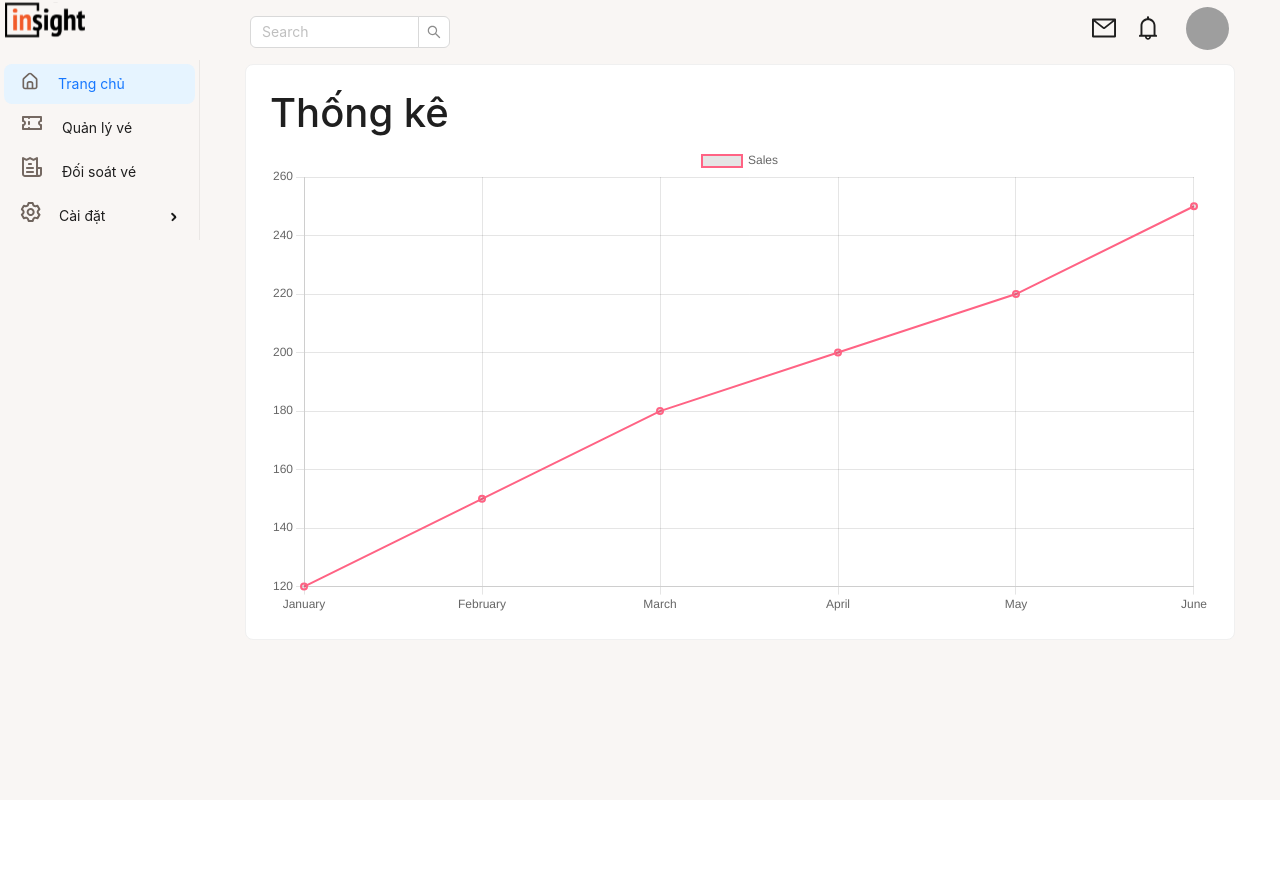
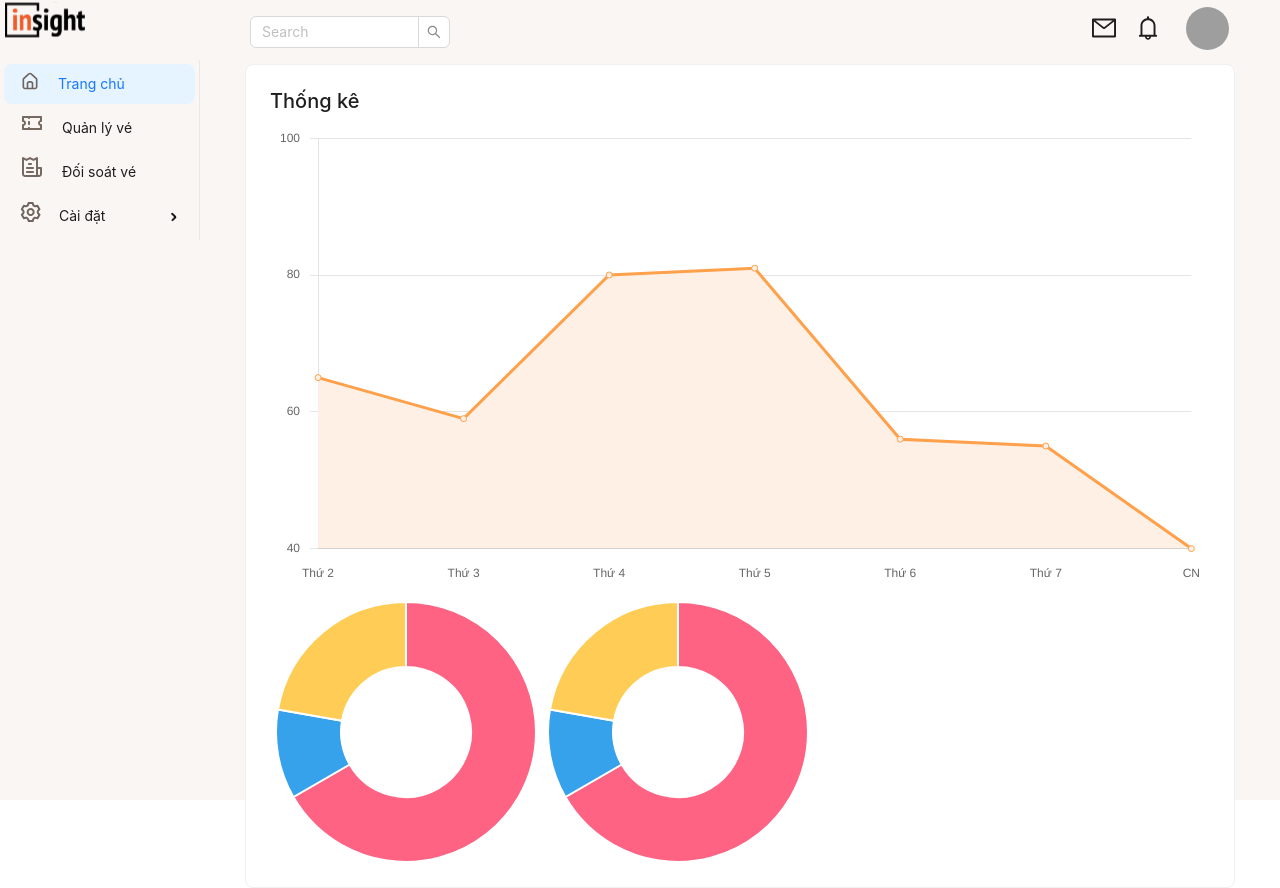
Before and after one commit to VoNgocChau/CMS_Ticket, a React (Create React App) app: page / in a window 1280 px wide. Before the commit the page ends 800 px from the top, so only its background shows below. Built offline with nearby package versions, Linux system fonts and the light colour scheme; grey boxes are pictures that could not be loaded.

Commit message:
filer ticket

```diff
--- a/package.json
+++ b/package.json
@@ -4,6 +4,7 @@
   "private": true,
   "dependencies": {
     "@ant-design/icons": "^5.1.4",
+    "@ant-design/plots": "^1.2.5",
     "@reduxjs/toolkit": "^1.9.5",
     "@testing-library/jest-dom": "^5.16.5",
     "@testing-library/react": "^13.4.0",
--- a/src/App.css
+++ b/src/App.css
@@ -1,3 +1,4 @@
 .content {
     background-color: #f9f6f4;
+    height: 400px;
 }
--- a/src/App.tsx
+++ b/src/App.tsx
@@ -4,42 +4,71 @@ import ManageTicket from "./components/ManageTicket/ManageTicket";
 import { Layout } from "antd";
 import MenuBar from "./components/SiderMenu/MenuBar";
 import HeaderComponents from "./components/Header/HeaderComponents";
-import './App.css'
+import "./App.css";
 import TicketReconci from "./components/TicketReconciliation/TicketReconci";
 import ListTicket from "./components/ListTicket/ListTicket";
 
 function App() {
+  const labels = ["Thứ 2", "Thứ 3", "Thứ 4", "Thứ 5", "Thứ 6", "Thứ 7", "CN"];
   const chartData = {
-    labels: ['January', 'February', 'March', 'April', 'May', 'June'],
+    labels: labels,
     datasets: [
       {
-        label: 'Sales',
-        data: [
-          { x: 0, y: 120 },
-          { x: 1, y: 150 },
-          { x: 2, y: 180 },
-          { x: 3, y: 200 },
-          { x: 4, y: 220 },
-          { x: 5, y: 250 },
-        ],
-        borderColor: 'rgba(255, 99, 132, 1)',
-        borderWidth: 2,
+        labels: "My first Dataset",
+        data: [65, 59, 80, 81, 56, 55, 40],
+        backgroundColor: "rgb(254, 240, 229)",
+        fill: true,
+        borderColor: "rgb(255, 160, 75)",
       },
     ],
+  };
+  const chartOptions = {
+    plugins: {
+      legend: {
+        display: false, // Loại bỏ hình dấu chấm tròn
+      },
+    },
+    scales: {
+      x: {
+        grid: {
+          display: false
+        },
+        ticks: {
+          padding: 10, // Khoảng cách giữa các nhãn trục x (đơn vị pixel)
+        },
+      },
+      y: {
+
+        ticks: {
+          maxTicksLimit: 4, // Giới hạn số lượng nhãn trục y là 4
+          padding: 10, // Khoảng cách giữa các nhãn trục y (đơn vị pixel)
+        },
+      },
+    },
   };
   return (
     <BrowserRouter>
       <Layout>
         <MenuBar />
         <Layout>
-          <HeaderComponents/>
+          <HeaderComponents />
           <Layout.Content className="content">
             <Routes>
-              <Route path="/" element={<Dashboard data={chartData}/>} />
-              <Route path="/dashboard" element={<Dashboard data={chartData}/>} />
+              <Route
+                path="/"
+                element={<Dashboard data={chartData} options={chartOptions} />}
+              />
+              <Route
+                path="/dashboard"
+                element={<Dashboard data={chartData} options={chartOptions} />}
+              />
+
               <Route path="/manage_ticket" element={<ManageTicket />} />
-              <Route path="/ticket_reconciliation" element={<TicketReconci />} />
-              <Route path="/services" element={<ListTicket/>} />
+              <Route
+                path="/ticket_reconciliation"
+                element={<TicketReconci />}
+              />
+              <Route path="/services" element={<ListTicket />} />
               {/* Thêm các Route cho các trang khác */}
             </Routes>
           </Layout.Content>
--- a/src/components/Dashboard/Dashboard.tsx
+++ b/src/components/Dashboard/Dashboard.tsx
@@ -1,39 +1,80 @@
 import { Card } from "antd";
 import "./dashboard.css";
-import Chart, { ChartData, ChartTypeRegistry } from "chart.js/auto";
+import { Chart, ChartConfiguration, registerables } from "chart.js";
 import { useEffect, useRef } from "react";
 
-interface Props {
-  data:
-    | ChartData<keyof ChartTypeRegistry, Chart.ChartPoint[], string>
-    | undefined;
+Chart.register(...registerables);
+
+interface ChartComponentProps {
+  data: ChartConfiguration["data"];
+  options: ChartConfiguration["options"];
 }
-const Dashboard: React.FC<Props> = ({ data }) => {
-  const chartRef = useRef<HTMLCanvasElement>(null);
+
+const Dashboard: React.FC<ChartComponentProps> = ({ data, options }) => {
+  const chartRef = useRef<HTMLCanvasElement | null>(null);
+  const chartRef1 = useRef<HTMLCanvasElement | null>(null);
+  const chartRef2 = useRef<HTMLCanvasElement | null>(null);
+  useEffect(() => {
+    if (chartRef.current) {
+      const chart = new Chart(chartRef.current, {
+        type: "line",
+        data,
+        options,
+      });
+      return () => {
+        // Hủy bỏ biểu đồ khi component unmount
+        chart.destroy();
+      };
+    }
+  }, [data, options]);
 
   useEffect(() => {
-    if (chartRef.current) {
-      const ctx = chartRef.current.getContext("2d");
-      if (ctx && data) {
-        new Chart(ctx, {
-          type: "line", // Thay đổi type thành 'line' để tạo line chart
+    if (chartRef1.current && chartRef2.current) {
+      const ctx1 = chartRef1.current.getContext("2d");
+      const ctx2 = chartRef2.current.getContext("2d");
+      if (ctx1 && ctx2) {
+        const data = {
+
+          datasets: [
+            {
+              label: "My First Dataset",
+              data: [300, 50, 100],
+              backgroundColor: [
+                "rgb(255, 99, 132)",
+                "rgb(54, 162, 235)",
+                "rgb(255, 205, 86)",
+              ],
+              hoverOffset: 4,
+            },
+          ],
+        };
+
+        new Chart(ctx1, {
+          type: "doughnut",
           data: data,
-          options: {
-            // Cấu hình tùy chọn biểu đồ
-          },
+
         });
+        new Chart(ctx2, {
+          type: 'doughnut',
+          data: data,
+        })
       }
     }
-  }, [data]);
+  }, []);
+
   return (
-    <div>
+    <div className="">
       <Card className="card__style_dashboard">
         <section>
-          <h1>Thống kê</h1>
+          <h5>Thống kê</h5>
         </section>
 
-        <div>
-          <canvas ref={chartRef}></canvas>
+        <div className="chart__style">
+          <canvas ref={chartRef} id="chart" />
+        </div>
+        <div className="circle">
+          <canvas ref={chartRef2} />
+          <canvas ref={chartRef1} />
         </div>
       </Card>
     </div>
--- a/src/components/Dashboard/dashboard.css
+++ b/src/components/Dashboard/dashboard.css
@@ -1,3 +1,25 @@
 .card__style_dashboard {
-    margin: 0 45px;
+  margin: 0 45px;
 }
+
+.chart__style {
+  width: 100%;
+  height: 20%;
+}
+
+.circle {
+  display: flex;
+  justify-content: space-between;
+  width: 18.8125rem;
+  height: 17rem;
+}
+
+.row {
+    flex-basis: 100%;
+    display: flex;
+}
+
+.item {
+    flex-basis: 33.3%;
+
+}
--- a/src/components/ManageTicket/ticket.css
+++ b/src/components/ManageTicket/ticket.css
@@ -40,7 +40,7 @@
 
 .radio__custom {
   display: flex;
-  justify-content: space-between;
+  justify-content: space-around;
 }
 
 .modal__custom {
--- a/src/components/SiderMenu/menu.css
+++ b/src/components/SiderMenu/menu.css
@@ -25,3 +25,7 @@ a {
     width: 200px;
     min-height: 100vh;
 }
+:where(.css-dev-only-do-not-override-12upa3x).ant-menu-light .ant-menu-submenu-selected >.ant-menu-submenu-title, :where(.css-dev-only-do-not-override-12upa3x).ant-menu-light>.ant-menu .ant-menu-submenu-selected >.ant-menu-submenu-title {
+    color: #fff;
+    background-color: #ffb800;
+}
--- a/src/components/TicketReconciliation/TicketReconci.tsx
+++ b/src/components/TicketReconciliation/TicketReconci.tsx
@@ -13,7 +13,8 @@ import { rowClassName } from "../StripedTable";
 const columns = [
   {
     title: "STT",
-    dataIndex: "key",
+    dataIndex: "",
+    render: (_:any,__: any,index: any) => index + 1
   },
   {
     title: "Số vé",
@@ -61,7 +62,7 @@ const TicketReconci = () => {
   const filterData = (data: ReconciliationTicket[], filterStatus: string) => {
     if (filterStatus === "all") {
       return data;
-    } else if (filterStatus === "unreconciled") {
+    } else if (filterStatus === "Chưa đối soát") {
       return data.filter((ticket) => ticket.status === filterStatus);
     } else if (filterStatus === "Đã đối soát") {
       return data.filter((ticket) => ticket.status === filterStatus);
@@ -135,8 +136,9 @@ const TicketReconci = () => {
           rowClassName={rowClassName}
         />
       </Card>
-      <Form layout="horizontal">
+
         <Card className="card__style">
+        <Form layout="horizontal">
           <h5>Lọc vé</h5>
           <Form.Item label={<span className="txt__recon">Tình trạng đối soát</span>}>
             <Radio.Group
@@ -149,7 +151,7 @@ const TicketReconci = () => {
               value={filterStatus}
             >
               <Radio value="all">Tất cả</Radio>
-              <Radio value="unreconciled">Chưa đối soát</Radio>
+              <Radio value="Chưa đối soát">Chưa đối soát</Radio>
               <Radio value="Đã đối soát">Đã đối soát</Radio>
             </Radio.Group>
           </Form.Item>
@@ -167,8 +169,8 @@ const TicketReconci = () => {
               Lọc
             </Button>
           </Form.Item>
+      </Form>
         </Card>
-      </Form>
     </div>
   );
 };
--- a/src/components/TicketReconciliation/style.css
+++ b/src/components/TicketReconciliation/style.css
@@ -38,7 +38,7 @@
 }
 
 .card__style {
-  width: 350px;
+  width: 40em;
   height: 560px;
   margin: 0 10px;
 }
```
Also changed, not shown: src/components/ListTicket/ListTicket.tsx (+12 -12 lines), src/components/ManageTicket/ManageTicket.tsx (+73 -19 lines), 1 other file (tests, documents, lock files or other folders).
